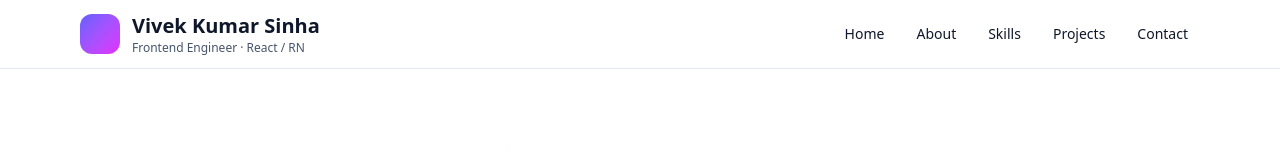
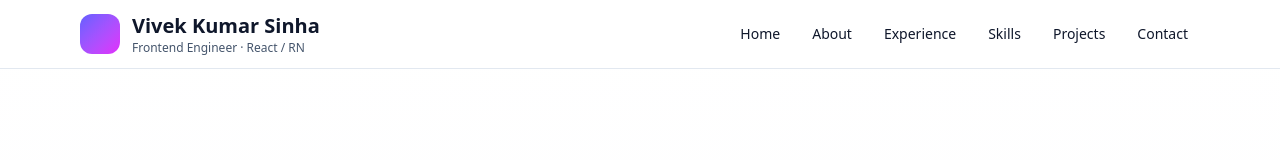
Before and after one commit to sinha97/my-portfolio, a React (Vite) app: page / in a window 1280 px wide. Shown: the top 160 px of the page. Built offline with nearby package versions, Linux system fonts and the light colour scheme.

Commit message:
add experience

```diff
--- a/src/constant.js
+++ b/src/constant.js
@@ -36,9 +36,9 @@ export const highlightProjects = [
 export const navItems = [
   { id: "home", label: "Home" },
   { id: "about", label: "About" },
+  { id: "experience", label: "Experience" },
   { id: "skills", label: "Skills" },
   { id: "projects", label: "Projects" },
-  // { id: "github", label: "GitHub" },
   { id: "contact", label: "Contact" },
 ];
 
```
